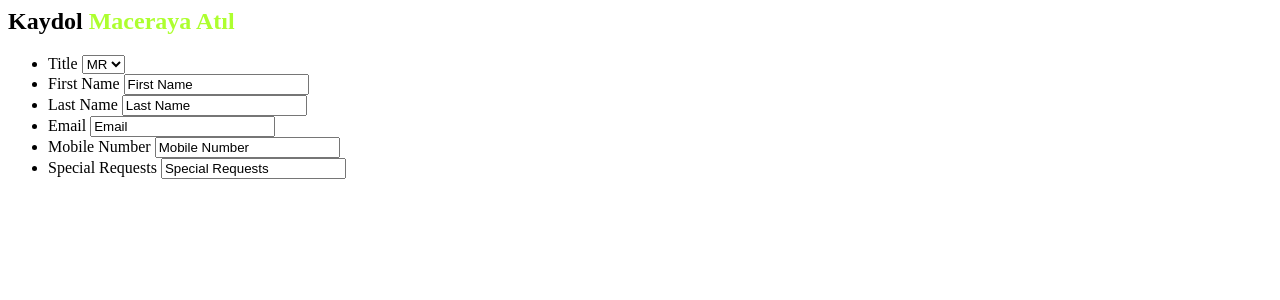
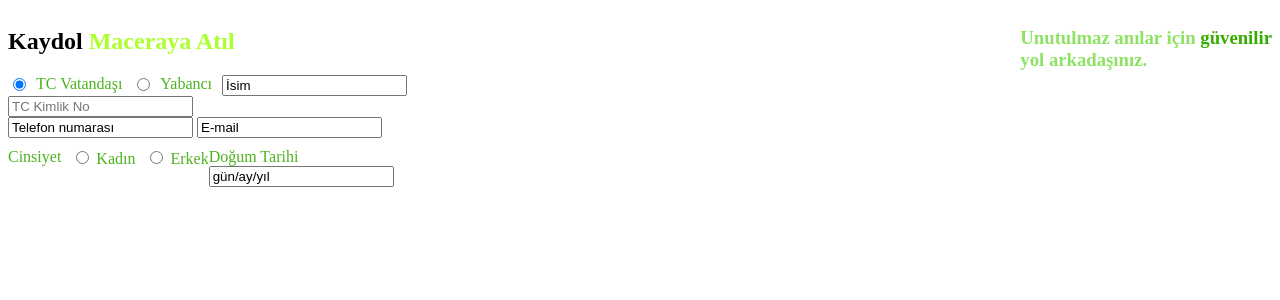
Before and after one commit to ArtunKARA/UmuttepeBusTicketSystem, a CodeIgniter 4 app: template ciapp/app/Views/kullanici/yeniKullanici.php in a window 1280 px wide. Shown: the top 300 px of the page. Run offline with PHP 8.4 and a stand-in for CodeIgniter, Linux system fonts and the light colour scheme; the template is opened without the code that fills it, so the values that code supplies are empty; some libraries are stand-ins or nearby versions.

Commit message:
yeni kullanıcı sayfası güncellemesi

```diff
--- a/ciapp/app/Views/kullanici/yeniKullanici.php
+++ b/ciapp/app/Views/kullanici/yeniKullanici.php
@@ -1,5 +1,95 @@
+<!-- kayıt ol ek sayfa -->
+<div class="selectroom">
+  <div class="selectroom_top">
+    <div class="container">
+      <div class="col-md-8" style="float:left;">
+        <h2>Kaydol <span style="color: greenyellow;">Maceraya Atıl</span>
+        </h2>
+        <div class="selectroom-info animated wow fadeInUp animated" data-wow-duration="1200ms" data-wow-delay="500ms" style="visibility: visible; animation-duration: 1200ms; animation-delay: 500ms; animation-name: fadeInUp;">
+          <!-- bilet sahibi bilgileri -->
+          <div class="modal-body modal-spa">
+            <div class="kart-grids">
+              <div class="login">
+                <div class="row">
+                  <div class="kart-right">
+                    <form>
+                      <input type="text" value="İsim" onfocus="this.value = '';" onblur="if (this.value == '') {this.value = 'İsim';}" required="">
+                      <input type="radio" style="color: #4CB320; float: left; margin-right: 10px;" id="tcVatandası" name="kimlikTuru" value="TC" checked>
+                      <label for="tcVatandası" style="color: #4CB320; float: left; margin-right: 10px;">TC Vatandaşı</label>
+                      <input type="radio" style="color: #4CB320; float: left; margin-right: 10px;" id="yabancı" name="kimlikTuru" value="yabancı">
+                      <label for="yabancı" style="color: #4CB320; float: left; margin-right: 10px;">Yabancı</label>
+                      <div id="kimlikBilgisi">
+                        <input type="text" id="tcNo" placeholder="TC Kimlik No" required>
+                      </div>
+                      <script>
+                        const tcNoInput = document.getElementById("tcNo");
+                        const kimlikTuruRadio = document.querySelectorAll('input[name="kimlikTuru"]');
+                        kimlikTuruRadio.forEach(radio => {
+                          radio.addEventListener("change", function() {
+                            if (this.value === "TC") {
+                              tcNoInput.placeholder = "TC Kimlik No";
+                              tcNoInput.setAttribute("pattern", "[0-9]{11}");
+                            } else {
+                              tcNoInput.placeholder = "Pasaport No";
+                              tcNoInput.removeAttribute("pattern");
+                            }
+                          });
+                        });
+                      </script>
+                      <input type="text" value="Telefon numarası" onfocus="this.value = '';" onblur="if (this.value == '') {this.value = 'Telefon numarası';}" required="">
+                      <input type="text" value="E-mail" onfocus="this.value = '';" onblur="if (this.value == '') {this.value = 'E-mail';}" required="">
+                      <div class="ban-bottom">
+                        <div class="bnr-right">
+                          <div style="margin-bottom: 10px;">
+                            <label class="inputLabel" style="color: #4CB320; float: left; margin-right: 10px;">Cinsiyet</label>
+                            <div style="float: left;">
+                              <input type="radio" id="kadın" name="cinsiyet" value="Kadın" required>
+                              <label for="kadın" style="color: #4CB320;">Kadın</label>
+                            </div>
+                            <div style="float: left; margin-left: 10px;">
+                              <input type="radio" id="erkek" name="cinsiyet" value="Erkek" required>
+                              <label for="erkek" style="color: #4CB320;">Erkek</label>
+                            </div>
+                          </div>
+                        </div>
+                        <div class="bnr-right">
+                          <label class="inputLabel" style="color: #4CB320; float:left;">Doğum Tarihi</label>
+                          <input class="date" id="dogumTarihi" type="text" value="gün/ay/yıl" onfocus="this.value = '';" onblur="if (this.value == '') {this.value = 'gün/ay/yıl';}" required=>
+                        </div>
+                        <div class="clearfix"></div>
+                        <!---tarih---->
+                        <link rel="stylesheet" href="css/jquery-ui.css" />
+                        <script src="js/jquery-ui.js"></script>
+                        <script>
+                          $(function() {
+                            $("#datepicker,#dogumTarihi").datepicker();
+                          });
+                        </script>
+                        <!---/tarih---->
+                      </div>
+                  </div>
+                  </form>
+                  <!-- /bilet sahibi bilgileri -->
+                </div>
+              </div>
+            </div>
+          </div>
+        </div>
+      </div>
+      <div class="col-md-4 bann-info1 wow fadeInLeft animated" data-wow-delay=".5s" style="float:right;">
+        <h3 style="color:#8ee364">Unutulmaz anılar için <span style="color:#34ad00"> güvenilir <br>
+          </span>yol arkadaşınız. </h3>
+      </div>
+    </div>
+  </div>
+</div>
+<!-- /kayıt ol ek sayfa -->
+
+
+
+
 <!--- selectroom ---->
-<div class="selectroom">
+<!-- <div class="selectroom">
 	<div class="container">
 		<div class="selectroom_top">
 			<h2>Kaydol <span style="color: greenyellow;">Maceraya Atıl</span></h2>
@@ -41,5 +131,5 @@
 
 		</div>
 	</div>
-</div>
+</div> -->
 <!--- /selectroom ---->
```
Also changed, not shown: ciapp/app/Views/odeme/odemeKart.php (+15 -31 lines).
